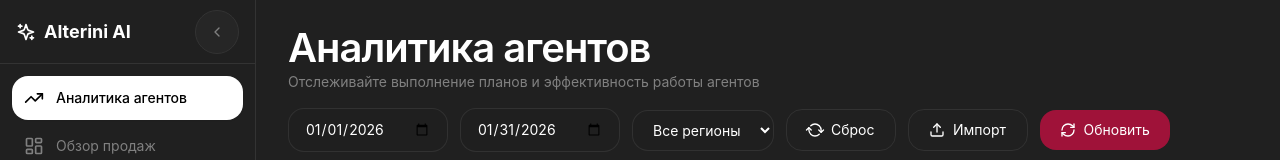
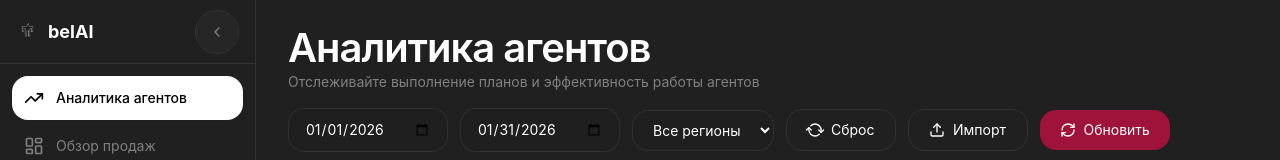
Before and after one commit to alexbelskid/sales-analytics-system, a Next.js app in the folder frontend/: page / in a window 1280 px wide. Shown: the top 160 px of the page. Built offline with nearby package versions, Linux system fonts and the light colour scheme; no server answers.

Commit message:
Update branding to belAI and add new logo

```diff
--- a/frontend/src/app/layout.tsx
+++ b/frontend/src/app/layout.tsx
@@ -5,7 +5,7 @@ import { Toaster } from "@/components/ui/toaster";
 import { SpeedInsights } from "@vercel/speed-insights/next"
 
 export const metadata: Metadata = {
-    title: 'Alterini AI - Аналитика продаж',
+    title: 'belAI - Аналитика продаж',
     description: 'Система аналитики продаж с AI-автоответами и прогнозированием',
 };
 
--- a/frontend/src/components/layout/MobileHeader.tsx
+++ b/frontend/src/components/layout/MobileHeader.tsx
@@ -1,6 +1,7 @@
 'use client';
 
-import { Sparkles, Menu } from 'lucide-react';
+import { Menu } from 'lucide-react';
+import Image from 'next/image';
 
 interface MobileHeaderProps {
     onMenuClick: () => void;
@@ -20,8 +21,8 @@ export default function MobileHeader({ onMenuClick }: MobileHeaderProps) {
 
             {/* Logo */}
             <div className="flex items-center gap-2">
-                <Sparkles className="h-5 w-5 text-white" />
-                <span className="text-lg font-bold text-white">Alterini AI</span>
+                <Image src="/belai_logo.png" alt="belAI Logo" width={24} height={24} className="h-6 w-6 object-contain" />
+                <span className="text-lg font-bold text-white">belAI</span>
             </div>
 
             {/* Spacer for centering logo */}
--- a/frontend/src/components/layout/Sidebar.tsx
+++ b/frontend/src/components/layout/Sidebar.tsx
@@ -2,6 +2,7 @@
 
 import { useState, useEffect, useCallback, memo } from 'react';
 import Link from 'next/link';
+import Image from 'next/image';
 import { usePathname } from 'next/navigation';
 import {
     LayoutDashboard,
@@ -11,8 +12,8 @@ import {
     Calculator,
     Settings,
     ChevronLeft,
+    Sparkles,
     ChevronRight,
-    Sparkles,
     X,
     Menu,
     FileSpreadsheet,
@@ -192,11 +193,13 @@ export default function Sidebar({ isMobileOpen = false, onMobileClose }: Sidebar
                 }`}>
                 {!isCollapsed && (
                     <div className="flex items-center gap-2 overflow-hidden">
-                        <Sparkles className="h-5 w-5 text-white shrink-0" />
-                        <span className="text-lg font-bold text-white truncate">Alterini AI</span>
+                        <Image src="/belai_logo.png" alt="belAI Logo" width={24} height={24} className="h-6 w-6 object-contain" />
+                        <span className="text-lg font-bold text-white truncate">belAI</span>
                     </div>
                 )}
-                {isCollapsed && <Sparkles className="h-6 w-6 text-white" />}
+                {isCollapsed && (
+                    <Image src="/belai_logo.png" alt="belAI Logo" width={24} height={24} className="h-8 w-8 object-contain" />
+                )}
 
                 {/* Collapse button - only on desktop */}
                 <button
```
Also changed, not shown: frontend/public/belai_logo.png (added).
